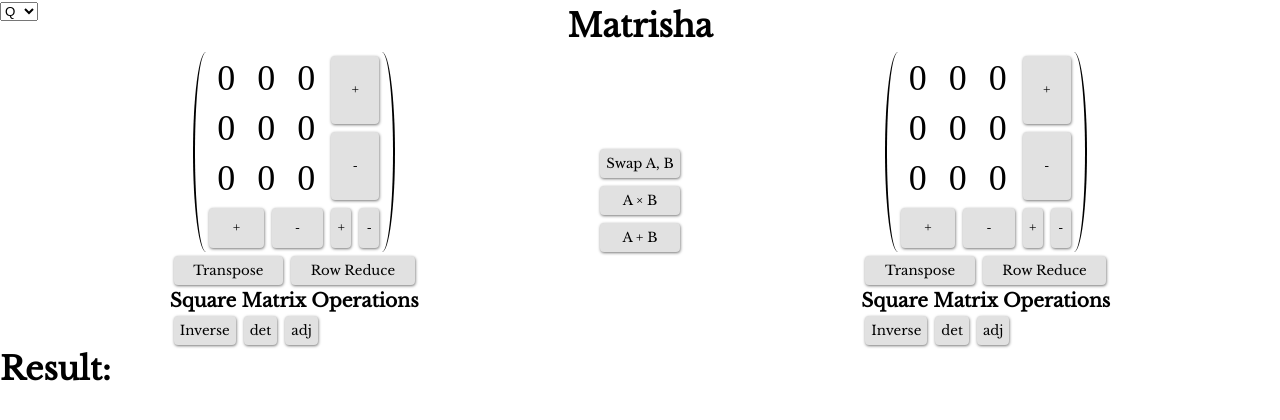
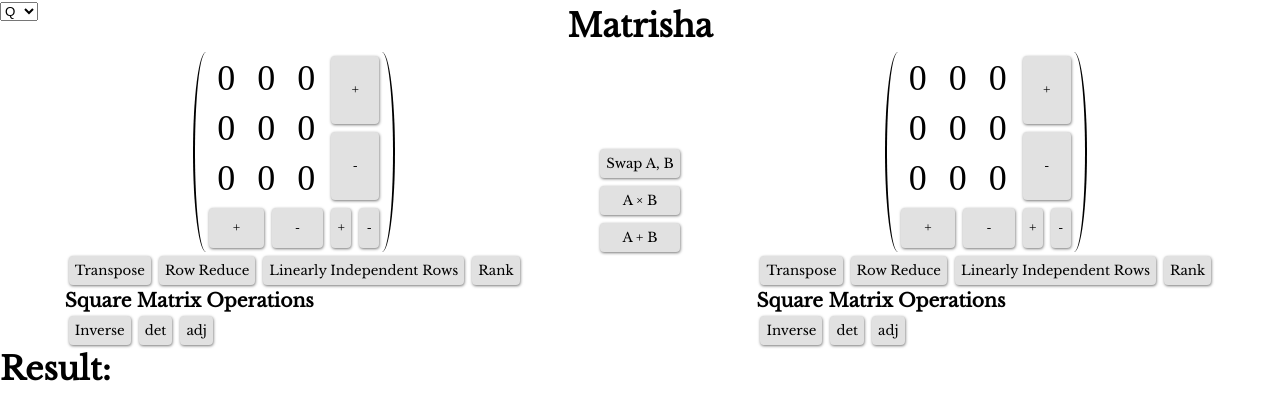
Before and after one commit to farberbrodsky/MatrixCalculator, a React (Create React App) app: page / in a window 1280 px wide. Shown: the top 420 px of the page. Built offline with nearby package versions, Linux system fonts and the light colour scheme.

Commit message:
Add rank, improve row reduce

```diff
--- a/src/MatrixWithButtons.jsx
+++ b/src/MatrixWithButtons.jsx
@@ -21,6 +21,12 @@ export default function MatrixWithButtons(props) {
           <button onClick={() =>
             props.setResult({"type": "element", "value": <RowReduceComponent value={props.matrix.rowReduce()} />})
           }>Row Reduce</button>
+          <button onClick={() =>
+            props.setResult({"type": "matrix", "value": props.matrix.linearlyIndependentRows()})
+          }>Linearly Independent Rows</button>
+          <button onClick={() =>
+            props.setResult({"type": "text", "value": props.matrix.rank()})
+          }>Rank</button>
         </div>
         <div className={styles.buttons} style={{
           display: props.matrix.rows === props.matrix.cols ? "block" : "none"
--- a/src/matrix.js
+++ b/src/matrix.js
@@ -356,23 +356,27 @@ export class Matrix {
     }
   }
 
+  isZeroRow(i) {
+    for (let j = 1; j <= this.cols; j++) {
+      if (!this.getItem(i, j).isZero()) {
+        return false;
+      }
+    }
+    return true;
+  }
+
   rowReduce() {
     // Move zero rows to the bottom
     let res = this.clone();
     let actions = [];
     let lastZeroRow = res.rows + 1;
     for (let i = 1; i <= (lastZeroRow - 1); i++) {
-      let good = true;
-      for (let k = 1; k <= res.cols; k++) {
-        if (!res.getItem(i, k).isZero()) {
-          good = false;
-          break;
-        }
-      }
-      if (good) {
+      if (res.isZeroRow(i)) {
         lastZeroRow -= 1;
         res.swapRowsInplace(i, lastZeroRow);
-        actions.push(["swap", i, lastZeroRow]);
+        if (!res.isZeroRow(lastZeroRow)) {
+          actions.push(["swap", i, lastZeroRow]);
+        }
       }
     }
 
@@ -453,6 +457,10 @@ export class Matrix {
     return new Matrix(mat, this.cols, matRows).transpose();
   }
 
+  rank() {
+    return this.linearlyIndependentRows().rows;
+  }
+
   transpose() {
     let result = Matrix.Zero(this.cols, this.rows);
     for (let i = 1; i <= this.cols; i++) {
```
